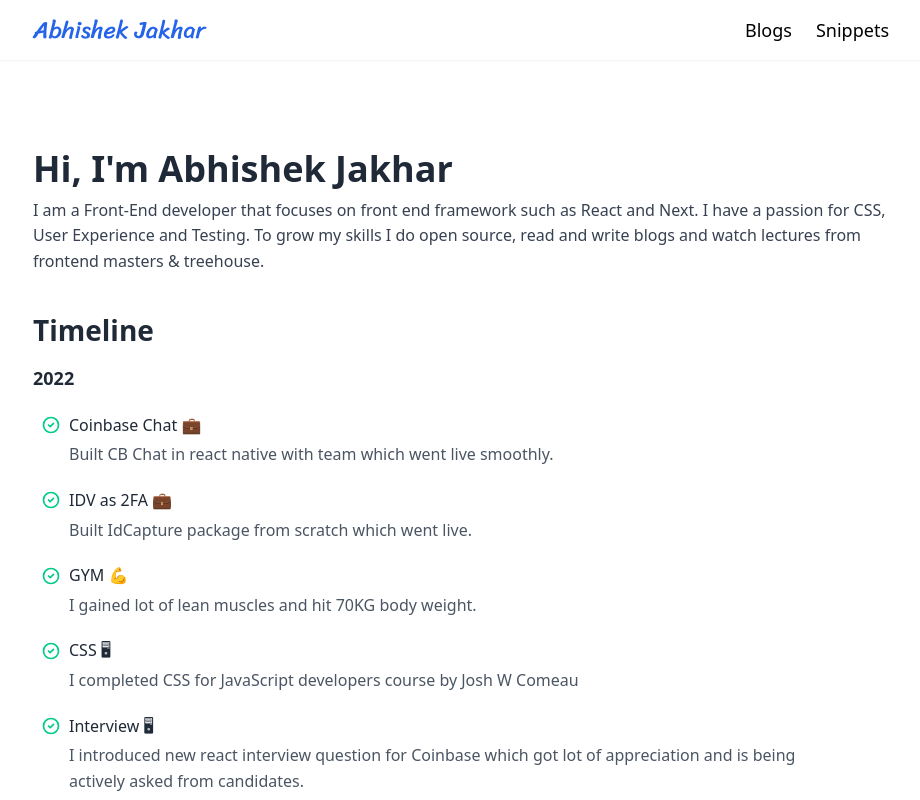
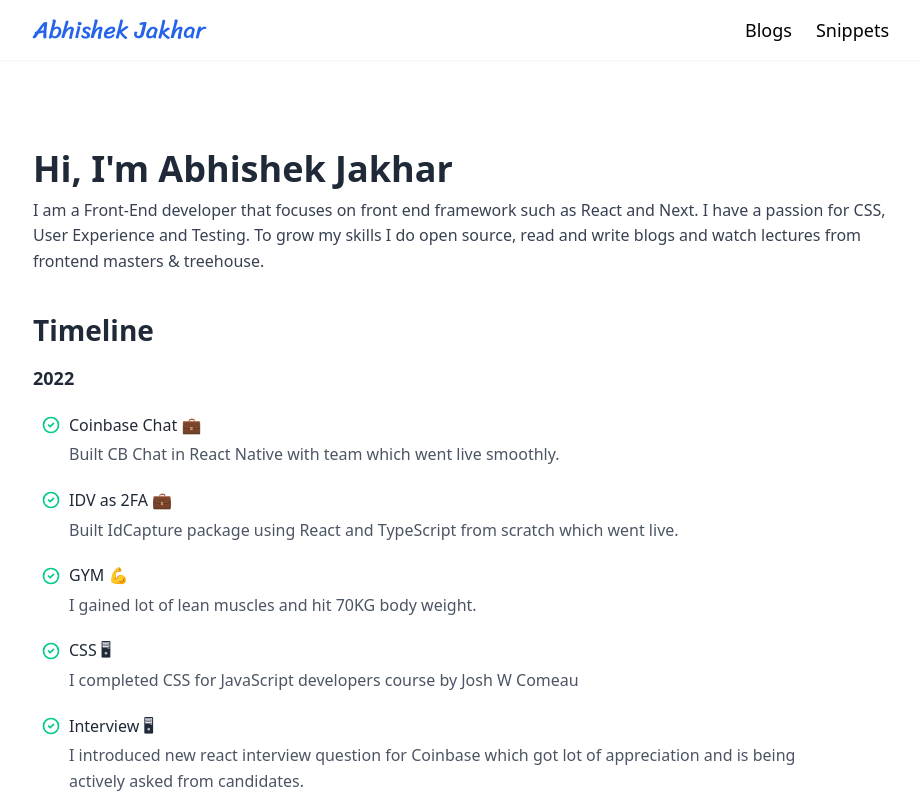
Before and after one commit to abhishekjakhar/abhishekjakhar.com, a Next.js app: page / in a window 1280 px wide. Shown: the top 800 px of the page, without its empty margins (179-1099 px from the left). Built offline with nearby package versions, Linux system fonts and the light colour scheme.

Commit message:
chore: timeline fix

```diff
--- a/components/Timeline/Timeline.js
+++ b/components/Timeline/Timeline.js
@@ -21,11 +21,11 @@ export default function Timeline() {
       <StepContainer>
         <Step
           title="Coinbase Chat &#x1F4BC;"
-          description="Built CB Chat in react native with team which went live smoothly."
+          description="Built CB Chat in React Native with team which went live smoothly."
         />
         <Step
           title="IDV as 2FA &#x1F4BC;"
-          description="Built IdCapture package from scratch which went live."
+          description="Built IdCapture package using React and TypeScript from scratch which went live."
         />
 
         <Step
```
